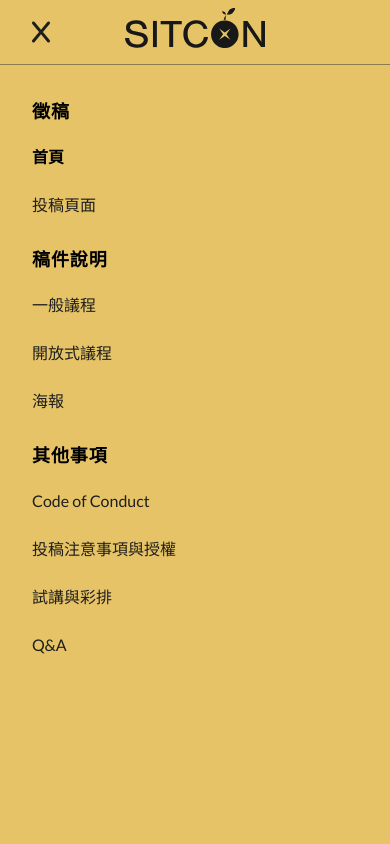
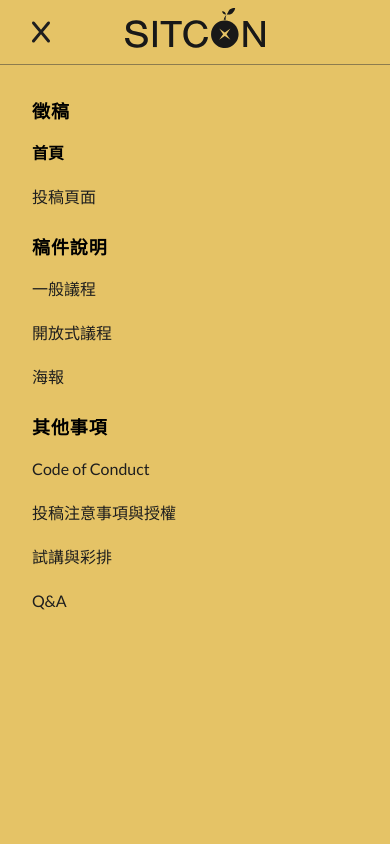
Before and after one commit to sitcon-tw/2024, a Next.js app: page /cfp in a window 390 px wide. Both pictures are taken after a click on the icon 42 px from the left and 32 px from the top of the page. Shown: the top 844 px of the page. Built offline with nearby package versions, Linux system fonts and the light colour scheme.

Commit message:
updated nav style

```diff
--- a/components/cfp/Nav.tsx
+++ b/components/cfp/Nav.tsx
@@ -115,7 +115,7 @@ export default function Nav() {
                 />
               </Link>
             </div>
-            <div className="container flex flex-col gap-4 border-t border-[#373737] border-opacity-50 py-6">
+            <div className="container flex flex-col gap-3 border-t border-[#373737] border-opacity-50 py-6">
               <div className="text-[#000] font-bold text-lg mt-2 tracking-wider">
                 徵稿
               </div>
```
